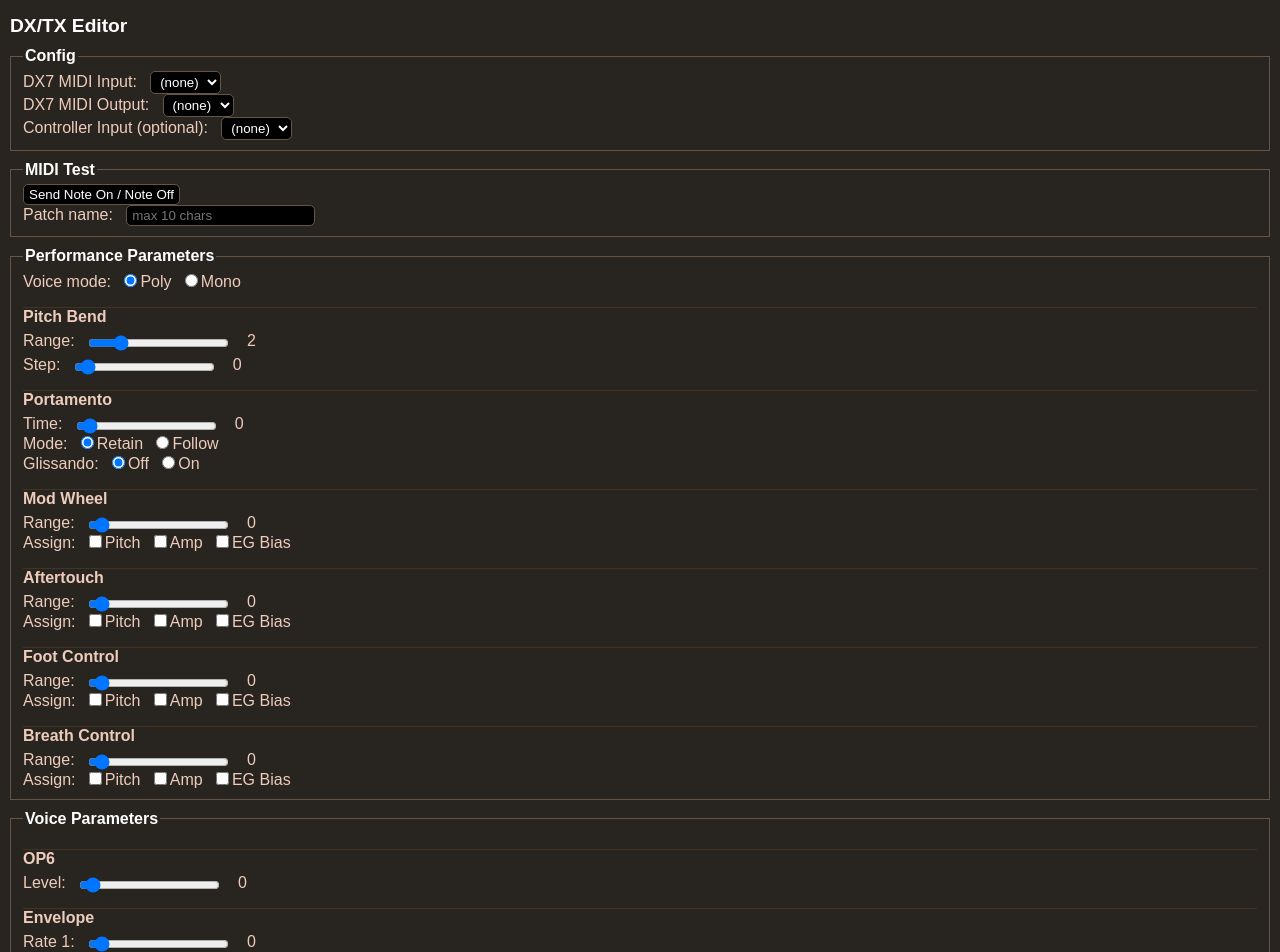
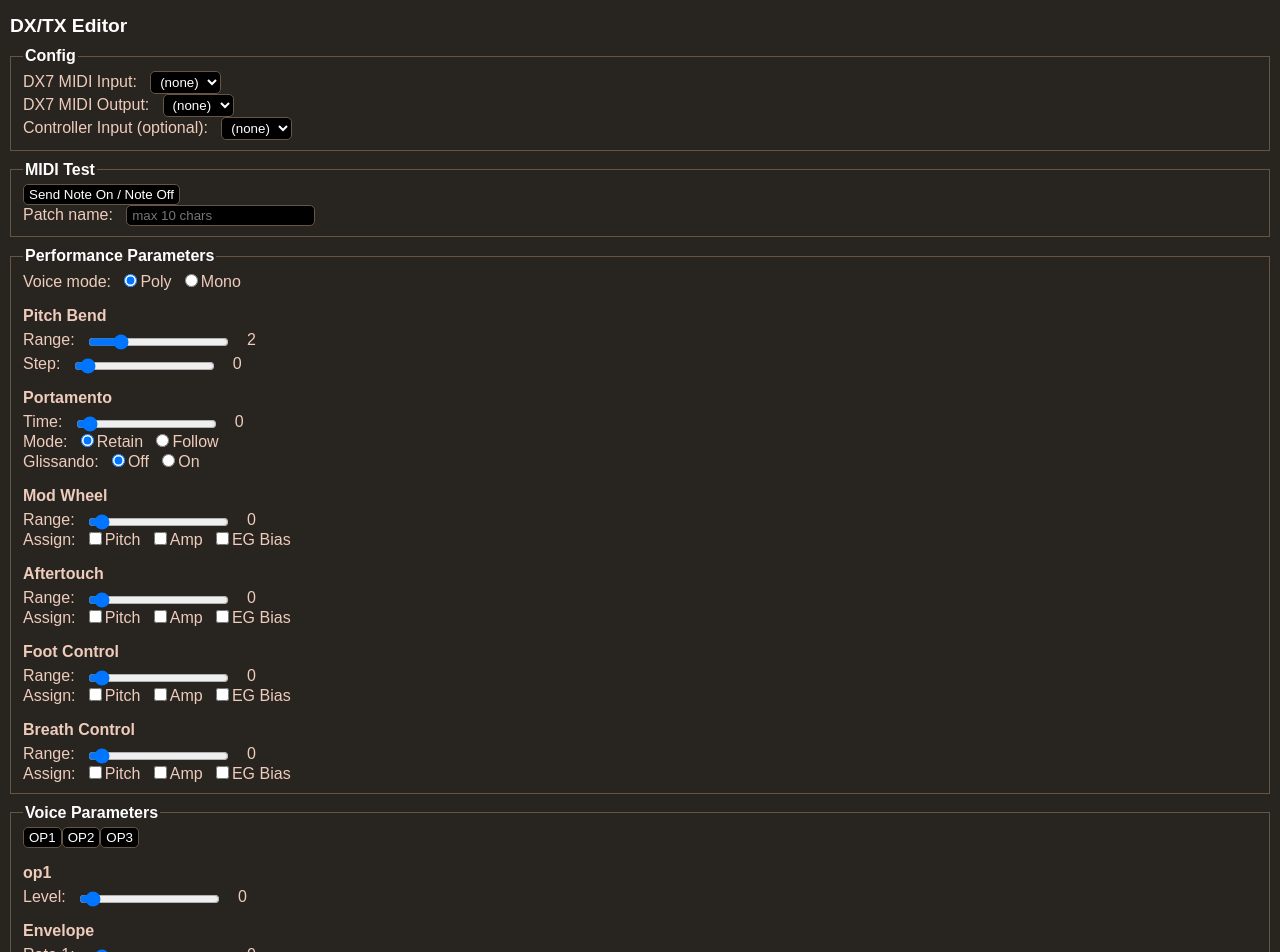
Before and after one commit to Ahlzen/DXEdit, a React (Vite) app: page / in a window 1280 px wide. Shown: the top 952 px of the page. Built offline with nearby package versions, Linux system fonts and the light colour scheme.

Commit message:
Refactorings and work on op editor.

```diff
--- a/src/components/App.css
+++ b/src/components/App.css
@@ -59,5 +59,5 @@
   font-weight: bold;
   margin-bottom: 0;
   margin-top: 1em;
-  border-top: 1px solid #432;
+  /* border-top: 1px solid #432; */
 }
--- a/src/components/App.tsx
+++ b/src/components/App.tsx
@@ -52,6 +52,7 @@
   });
   const [voiceParams, setVoiceParams] =
     useState<voiceParamData>(new voiceParamData());
+  const [currentOp, setCurrentOp] = useState<opNumber>('op1');
 
   useEffect(() => {
     console.log("App: useEffect()");
@@ -125,13 +126,11 @@
       <Slider
         title="Range:"
         selectedValue={perfParams.pitchBendRange}
-        minValue={0}
         maxValue={12}
         onValueChanged={(v) => handlePerformanceParamChanged('pitchBendRange', v)} />
       <Slider
         title="Step:"
         selectedValue={perfParams.pitchBendStep}
-        minValue={0}
         maxValue={12}
         onValueChanged={(v) => handlePerformanceParamChanged('pitchBendStep', v)} />
 
@@ -139,7 +138,6 @@
       <Slider
         title="Time:"
         selectedValue={perfParams.portamentoTime}
-        minValue={0}
         maxValue={99}
         onValueChanged={(v) => handlePerformanceParamChanged('portamentoTime', v)} />
       <RadioGroup
@@ -181,8 +179,12 @@
 
     <fieldset className='panel'>
       <legend>Voice Parameters</legend>
-      <OpEditor title="OP6" op='op6' data={voiceParams}
-        onValueChanged={(offset, value) => handleOpParamChanged('op6', offset, value)} />
+      <button className='opButton' onClick={() => setCurrentOp('op1')}>OP1</button>
+      <button className='opButton' onClick={() => setCurrentOp('op2')}>OP2</button>
+      <button className='opButton' onClick={() => setCurrentOp('op3')}>OP3</button>
+
+      <OpEditor title={currentOp} op={currentOp} data={voiceParams}
+        onValueChanged={(offset, value) => handleOpParamChanged(offset, value)} />
     </fieldset>
     </>
   );
@@ -289,10 +291,9 @@
     setVoiceParams(newVoiceParams);
   }
 
-  function handleOpParamChanged(op: opNumber, offset: number, value: number) {
-    let absoluteOffset = opOffsets[op] + offset;
-    sendParameterChangeSysex('voice', absoluteOffset, value);
-    setVoiceParams(voiceParams.setValueByOffset(absoluteOffset, value));
+  function handleOpParamChanged(offset: number, value: number) {
+    sendParameterChangeSysex('voice', offset, value);
+    setVoiceParams(voiceParams.setValueByOffset(offset, value));
   }
 
   function sendParameterChangeSysex(
--- a/src/components/EnvelopeEditor.tsx
+++ b/src/components/EnvelopeEditor.tsx
@@ -1,55 +1,56 @@
+import { egTypeOffsets, type egType, type voiceParamData } from "../midi/voiceParams";
 import Slider from "./Slider";
 
 export default function EnvelopeEditor(props: {
   title: string,
-  data: Uint8Array, // 8 entries: R1-4, L1-4
-  onValueChanged: (offset: number, value: number) => void
-})
+  data: voiceParamData,
+  eg: egType,
+  onValueChanged: (offset: number, value: number) => void })
 {
   return (
     <div className="envelopeEditor">
       <h3>{props.title}</h3>
       <Slider
         title="Rate 1:"
-        selectedValue={props.data[0]}
-        minValue={0} maxValue={99}
-        onValueChanged={(v) => props.onValueChanged(0, v)} />
+        selectedValue={props.data.getValueByOffset(egTypeOffsets[props.eg]+0)}
+        maxValue={99}
+        onValueChanged={(v) => props.onValueChanged(egTypeOffsets[props.eg]+0, v)} />
       <Slider
         title="Rate 2:"
-        selectedValue={props.data[1]}
-        minValue={0} maxValue={99}
-        onValueChanged={(v) => props.onValueChanged(1, v)} />
+        selectedValue={props.data.getValueByOffset(egTypeOffsets[props.eg]+1)}
+        maxValue={99}
+        onValueChanged={(v) => props.onValueChanged(egTypeOffsets[props.eg]+1, v)} />
       <Slider
         title="Rate 3:"
-        selectedValue={props.data[2]}
-        minValue={0} maxValue={99}
-        onValueChanged={(v) => props.onValueChanged(2, v)} />
+        selectedValue={props.data.getValueByOffset(egTypeOffsets[props.eg]+2)}
+        maxValue={99}
+        onValueChanged={(v) => props.onValueChanged(egTypeOffsets[props.eg]+2, v)} />
       <Slider
         title="Rate 4:"
-        selectedValue={props.data[3]}
-        minValue={0} maxValue={99}
-        onValueChanged={(v) => props.onValueChanged(3, v)} />
+        selectedValue={props.data.getValueByOffset(egTypeOffsets[props.eg]+3)}
+        maxValue={99}
+        onValueChanged={(v) => props.onValueChanged(egTypeOffsets[props.eg]+3, v)} />
 
       <Slider
         title="Level 1:"
-        selectedValue={props.data[4]}
-        minValue={0} maxValue={99}
-        onValueChanged={(v) => props.onValueChanged(4, v)} />
+        selectedValue={props.data.getValueByOffset(egTypeOffsets[props.eg]+4)}
+        maxValue={99}
+        onValueChanged={(v) => props.onValueChanged(egTypeOffsets[props.eg]+4, v)} />
       <Slider
         title="Level 2:"
-        selectedValue={props.data[5]}
-        minValue={0} maxValue={99}
-        onValueChanged={(v) => props.onValueChanged(5, v)} />
+        selectedValue={props.data.getValueByOffset(egTypeOffsets[props.eg]+5)}
+        maxValue={99}
+        onValueChanged={(v) => props.onValueChanged(egTypeOffsets[props.eg]+5, v)} />
       <Slider
         title="Level 3:"
-        selectedValue={props.data[6]}
-        minValue={0} maxValue={99}
-        onValueChanged={(v) => props.onValueChanged(6, v)} />
+        selectedValue={props.data.getValueByOffset(egTypeOffsets[props.eg]+6)}
+        maxValue={99}
+        onValueChanged={(v) => props.onValueChanged(egTypeOffsets[props.eg]+6, v)} />
       <Slider
         title="Level 4:"
-        selectedValue={props.data[7]}
-        minValue={0} maxValue={99}
-        onValueChanged={(v) => props.onValueChanged(7, v)} />
+        selectedValue={props.data.getValueByOffset(egTypeOffsets[props.eg]+7)}
+        maxValue={99}
+        onValueChanged={(v) => props.onValueChanged(egTypeOffsets[props.eg]+7, v)} />
     </div>
     // TODO: Add envelope shape (canvas)
     // TODO: Show values in actual units (dB, seconds)
--- a/src/components/OpEditor.tsx
+++ b/src/components/OpEditor.tsx
@@ -1,25 +1,26 @@
-import type { opNumber, voiceParamData } from "../midi/voiceParams";
+import { type opNumber, type voiceParamData, opOffsets } from "../midi/voiceParams";
 
 import EnvelopeEditor from "./EnvelopeEditor";
 import Slider from "./Slider";
 
 export default function OpEditor(props: {
   title: string,
+  data: voiceParamData,
   op: opNumber,
-  data: voiceParamData,
   onValueChanged: (offset: number, value: number) => void})
 {
   return (
   <div className="opEditor">
     <h3>{props.title}</h3>
-    <Slider title='Level:'
-      selectedValue={props.data.getOpParam(props.op, 16)}
-      minValue={0} maxValue={99}
-      onValueChanged={(v) => props.onValueChanged(16, v)} />
+    <Slider
+      title='Level:'
+      selectedValue={props.data.getValueByOffset(opOffsets[props.op]+16)}
+      maxValue={99}
+      onValueChanged={(v) => props.onValueChanged(opOffsets[props.op]+16, v)} />
     <EnvelopeEditor title="Envelope"
-      data={props.data.getEgData(props.op)}
+      data={props.data}
+      eg={props.op}
       onValueChanged={props.onValueChanged} />
   </div>
   );
-  // EG is at start of op data, so can use offset verbatim
 }
--- a/src/components/Slider.tsx
+++ b/src/components/Slider.tsx
@@ -1,7 +1,6 @@
 export default function Slider(props: {
   title: string,
   selectedValue: number,
-  minValue: number,
   maxValue: number,
   onValueChanged: (value: number) => void })
 {
@@ -12,10 +11,8 @@
           type="range"
           value={props.selectedValue}
           name={props.title}
-          min={props.minValue}
           max={props.maxValue}
-          onChange={(e) => props.onValueChanged(Number(e.target.value))}
-          />
+          onChange={(e) => props.onValueChanged(Number(e.target.value))} />
         <span className="value">{props.selectedValue}</span>
       </label>
     </div>
--- a/src/midi/performanceParams.ts
+++ b/src/midi/performanceParams.ts
@@ -21,25 +21,24 @@
 
 export type performanceParamSpec = {
   paramNumber: number,
-  minValue: number,
   maxValue: number
 };
 
 export let performanceParamSpecs:
   {[name in performanceParam]: performanceParamSpec} =
 {
-  'monoMode': {paramNumber: 64, minValue: 0, maxValue: 1},
-  'pitchBendRange': {paramNumber: 65, minValue: 0, maxValue: 12},
-  'pitchBendStep': {paramNumber: 66, minValue: 0, maxValue: 12},
-  'portamentoTime': {paramNumber: 69, minValue: 0, maxValue: 99},
-  'portamentoMode': {paramNumber: 67, minValue: 0, maxValue: 1},
-  'glissando': {paramNumber: 68, minValue: 0, maxValue: 1},
-  'modWheelRange': {paramNumber: 70, minValue: 0, maxValue: 99},
-  'modWheelAssign': {paramNumber: 71, minValue: 0, maxValue: 7},
-  'aftertouchRange': {paramNumber: 76, minValue: 0, maxValue: 99},
-  'aftertouchAssign': {paramNumber: 77, minValue: 0, maxValue: 7},
-  'footControlRange': {paramNumber: 72, minValue: 0, maxValue: 99},
-  'footControlAssign': {paramNumber: 73, minValue: 0, maxValue: 7},
-  'breathControlRange': {paramNumber: 74, minValue: 0, maxValue: 99},
-  'breathControlAssign': {paramNumber: 75, minValue: 0, maxValue: 7}
+  'monoMode': {paramNumber: 64, maxValue: 1},
+  'pitchBendRange': {paramNumber: 65, maxValue: 12},
+  'pitchBendStep': {paramNumber: 66, maxValue: 12},
+  'portamentoTime': {paramNumber: 69, maxValue: 99},
+  'portamentoMode': {paramNumber: 67, maxValue: 1},
+  'glissando': {paramNumber: 68, maxValue: 1},
+  'modWheelRange': {paramNumber: 70, maxValue: 99},
+  'modWheelAssign': {paramNumber: 71, maxValue: 7},
+  'aftertouchRange': {paramNumber: 76, maxValue: 99},
+  'aftertouchAssign': {paramNumber: 77, maxValue: 7},
+  'footControlRange': {paramNumber: 72, maxValue: 99},
+  'footControlAssign': {paramNumber: 73, maxValue: 7},
+  'breathControlRange': {paramNumber: 74, maxValue: 99},
+  'breathControlAssign': {paramNumber: 75, maxValue: 7}
 };
```
Also changed, not shown: src/midi/voiceParams.ts (+0 -26 lines).
